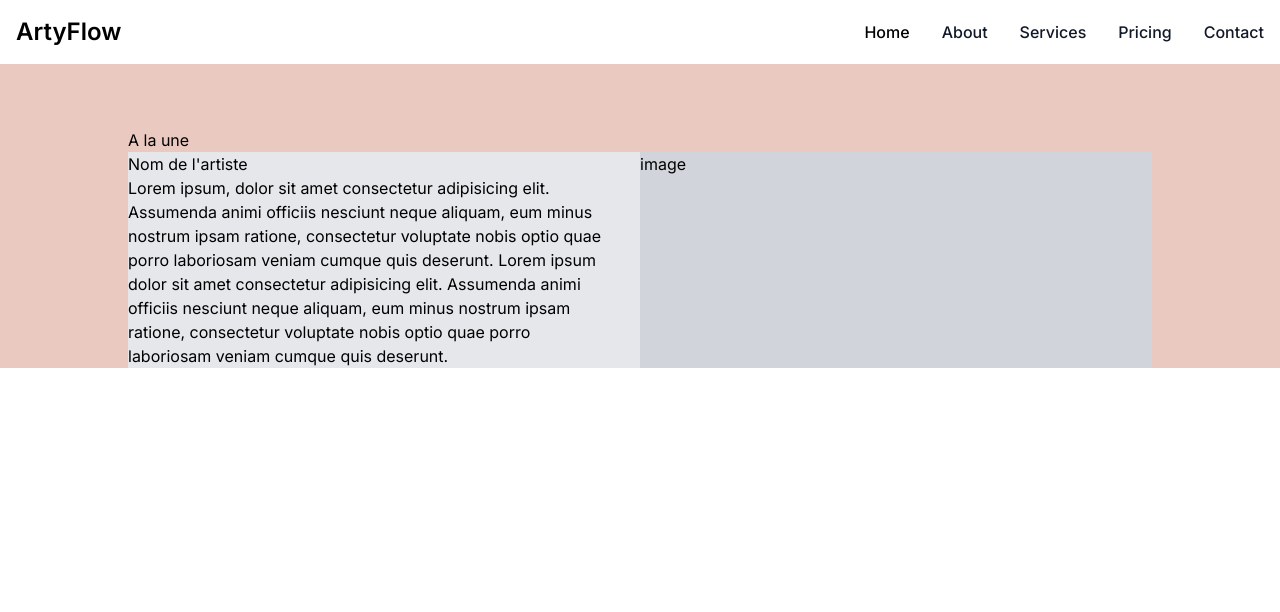
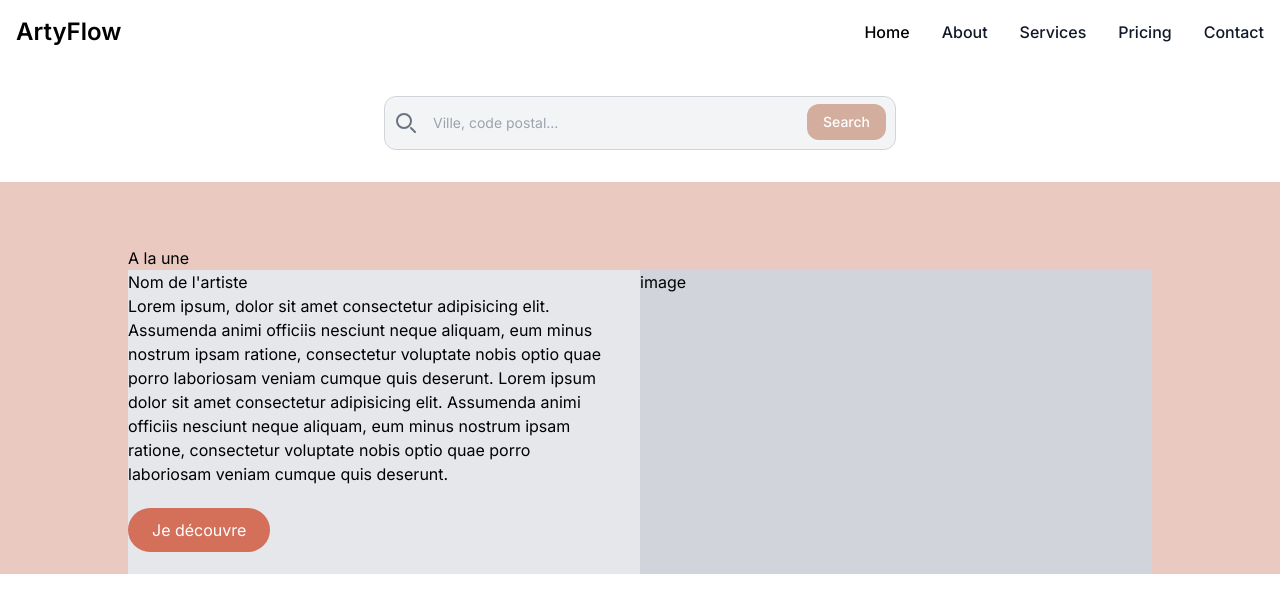
Before and after one commit to AmelieRolland/artyflow, a Next.js app: page / in a window 1280 px wide. Shown: the top 612 px of the page. Built offline with nearby package versions, Linux system fonts and the light colour scheme.

Commit message:
searchbar

```diff
--- a/src/components/hero.tsx
+++ b/src/components/hero.tsx
@@ -1,15 +1,45 @@
 export default function Hero() {
     return (
         <>
+
+
+            <form className="max-w-lg mx-auto lg:my-8">
+                <label htmlFor="default-search" className="mb-2 text-sm font-medium text-gray-900 sr-only ">Search</label>
+                <div className="relative">
+                    <div className="absolute inset-y-0 left-0 flex items-center pl-3 pointer-events-none">
+                        <svg className="w-5 h-5 text-gray-500 " aria-hidden="true" xmlns="http://www.w3.org/2000/svg" fill="none" viewBox="0 0 20 20">
+                            <path stroke="currentColor" stroke-linecap="round" stroke-linejoin="round" stroke-width="2" d="m19 19-4-4m0-7A7 7 0 1 1 1 8a7 7 0 0 1 14 0Z" />
+                        </svg>
+                    </div>
+                    <input
+                        type="search"
+                        id="default-search"
+                        className="block w-full p-4 pl-12 text-sm text-gray-900 border border-gray-300 rounded-xl bg-gray-100 focus:ring-blue-500 focus:border-blue-500"
+                        placeholder="Ville, code postal..."
+                        required
+                    />
+                    <button type="submit" className="text-white absolute right-2.5 bottom-2.5 bg-md-pink hover:bg-light-pink focus:ring-4 focus:outline-none focus:ring-blue-300 font-medium rounded-xl text-sm px-4 py-2 ">Search</button>
+                </div>
+            </form>
+
+
+
             <section className="container bg-light-pink h-full">
                 <div className="flex h-full lg:w-4/5 mx-auto pt-16">
                     <div className="flex flex-col justify-center w-full h-full">
                         <h2>A la une</h2>
                         <div className="flex flex-row justify-between w-full h-auto">
-                            <div className="w-1/2 bg-gray-200 pe-8">
+                            <div className="w-1/2 bg-gray-200 pe-8 h-full">
 
-                            <h3>Nom de l'artiste</h3>
-                            <p> Lorem ipsum, dolor sit amet consectetur adipisicing elit. Assumenda animi officiis nesciunt neque aliquam, eum minus nostrum ipsam ratione, consectetur voluptate nobis optio quae porro laboriosam veniam cumque quis deserunt. Lorem ipsum dolor sit amet consectetur adipisicing elit. Assumenda animi officiis nesciunt neque aliquam, eum minus nostrum ipsam ratione, consectetur voluptate nobis optio quae porro laboriosam veniam cumque quis deserunt.</p>
+                                <div>
+
+                                    <h3>Nom de l'artiste</h3>
+                                    <p> Lorem ipsum, dolor sit amet consectetur adipisicing elit. Assumenda animi officiis nesciunt neque aliquam, eum minus nostrum ipsam ratione, consectetur voluptate nobis optio quae porro laboriosam veniam cumque quis deserunt. Lorem ipsum dolor sit amet consectetur adipisicing elit. Assumenda animi officiis nesciunt neque aliquam, eum minus nostrum ipsam ratione, consectetur voluptate nobis optio quae porro laboriosam veniam cumque quis deserunt.</p>
+
+                                </div>
+                                <div className="py-8">
+                                    <a className="bg-dark-pink py-3 px-6 rounded-full text-white" href="">Je découvre</a>
+                                </div>
 
                             </div>
                             <div className="w-1/2 bg-gray-300">image</div>
--- a/tailwind.config.ts
+++ b/tailwind.config.ts
@@ -15,6 +15,8 @@ const config: Config = {
       },
       colors: {
         'light-pink': '#EAC9C1',
+        'dark-pink': '#D46F59',
+        'md-pink': '#D3AD9E',
       },
     },
   },
```
